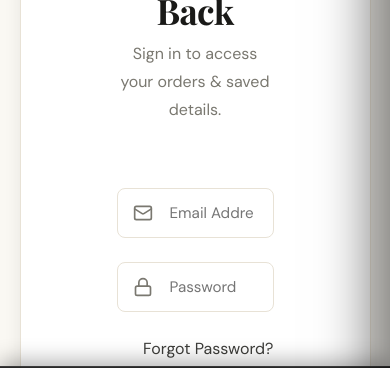
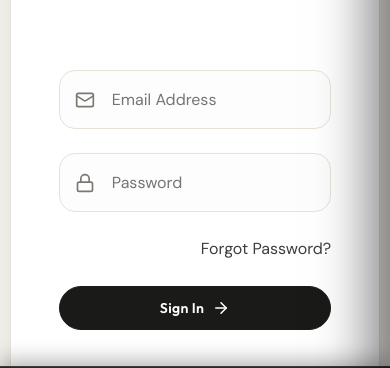
Before and after one commit to talhs999/-Maa-G-s-Kitchen, a Next.js app: page /auth in a window 390 px wide. Shown: the part 413-781 px from the top of the page. Built offline with nearby package versions, Linux system fonts and the light colour scheme; no server answers; a web font is replaced by a local one.

Commit message:
Final UI & Auth Overhaul: Moved hero badge below timer, fixed description readability, widened mobile auth forms, and added Supabase/Vercel recovery guide

```diff
--- a/app/auth/page.module.css
+++ b/app/auth/page.module.css
@@ -13,11 +13,12 @@
 
 .authContainer {
   background: var(--white);
-  padding: var(--space-4xl);
+  padding: var(--space-2xl);
   border-radius: var(--radius-2xl);
   max-width: 480px;
-  width: 90%;
-  box-shadow: var(--shadow-md);
+  width: 95%;
+  margin: 0 auto;
+  box-shadow: var(--shadow-xl);
   border: 1px solid var(--cream-border);
 }
 
@@ -57,8 +58,18 @@
 }
 
 .inputGroup input {
-  padding-left: 52px;
+  padding: 18px 18px 18px 52px;
   width: 100%;
+  font-size: 1rem;
+  border-radius: var(--radius-lg);
+  border: 1px solid var(--cream-border);
+  background: #fdfdfd;
+}
+
+.inputGroup input:focus {
+  border-color: var(--ink);
+  outline: none;
+  background: var(--white);
 }
 
 .forgotPassword {
```
Also changed, not shown: components/Hero.js (+12 -11 lines), components/Hero.module.css (+20 -1 lines), 1 other file (tests, documents, lock files or other folders).
